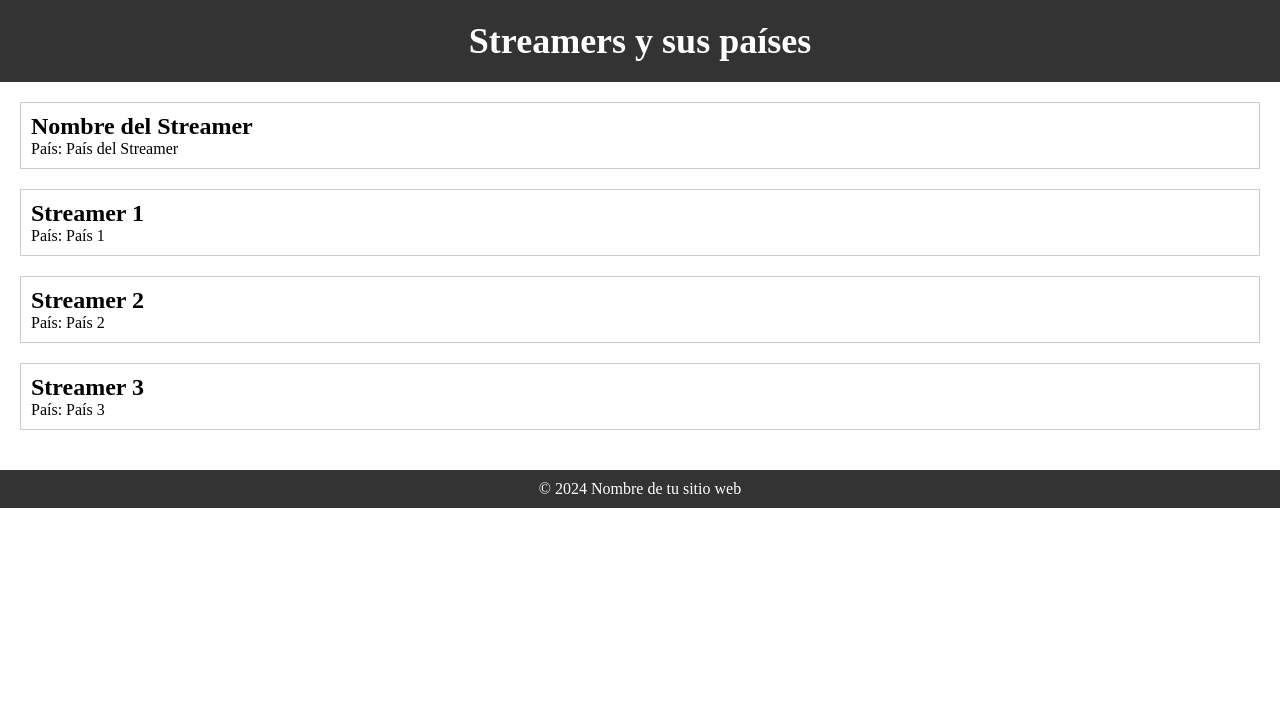
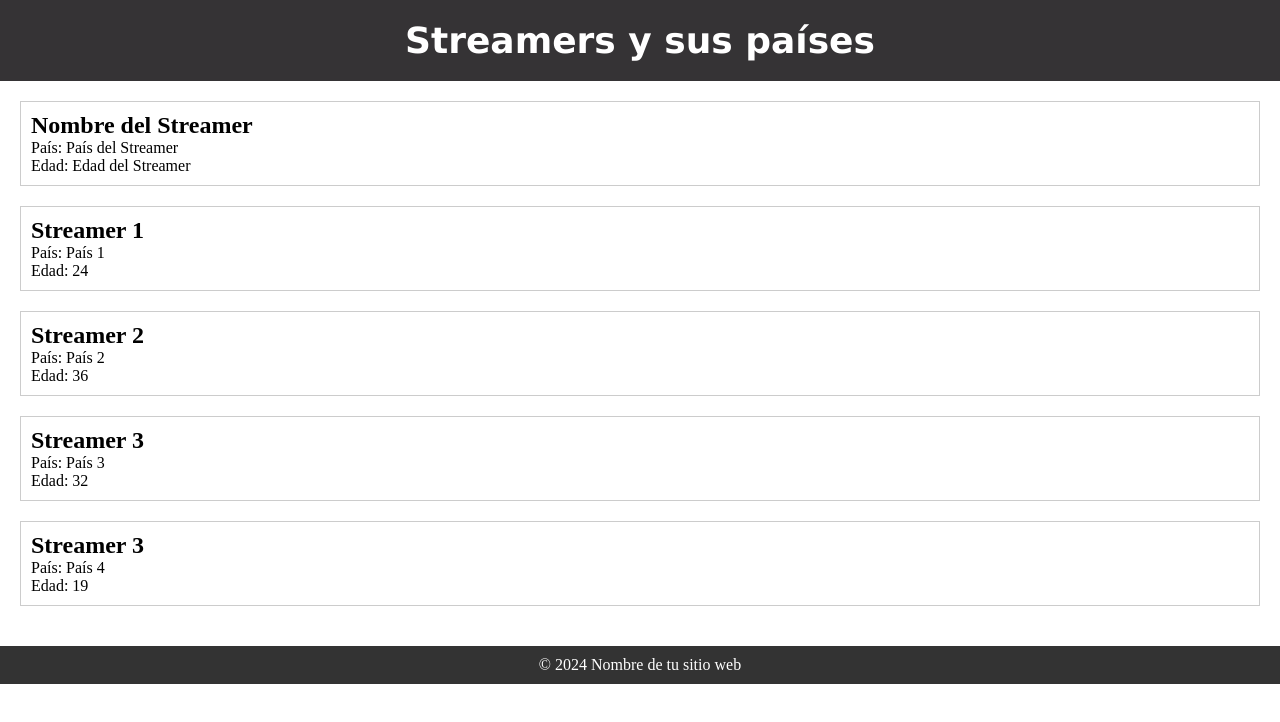
Before and after one commit to 03Serch19/Proyecto, a plain HTML site: page index.html in a window 1280 px wide. Drawn offline with Linux system fonts and the light colour scheme.

Commit message:
un par de agregados al sitio web

```diff
--- a/cosJvSct.js
+++ b/cosJvSct.js
@@ -2,9 +2,10 @@
  document.addEventListener("DOMContentLoaded", function() {
   // Array de objetos de streamers y sus países
   let streamers = [
-      { nombre: "Streamer 1", pais: "País 1" },
-      { nombre: "Streamer 2", pais: "País 2" },
-      { nombre: "Streamer 3", pais: "País 3" }
+      { nombre: "Streamer 1", pais: "País 1", edad:"24" },
+      { nombre: "Streamer 2", pais: "País 2", edad:"36"},
+      { nombre: "Streamer 3", pais: "País 3", edad:"32"},
+      { nombre: "Streamer 3", pais: "País 4", edad:"19"}
       // Añade más streamers según sea necesario
   ];
 
@@ -21,8 +22,12 @@
       let paragraph = document.createElement("p");
       paragraph.textContent = "País: " + streamer.pais;
 
+      let paragraphAge = document.createElement("p");
+      paragraphAge.textContent = "Edad: " + streamer.edad;
+
       article.appendChild(heading);
       article.appendChild(paragraph);
+      article.appendChild(paragraphAge)
       streamersSection.appendChild(article);
   });
 });
--- a/estilos1.css
+++ b/estilos1.css
@@ -7,7 +7,7 @@
 
 /* Estilo para el encabezado */
 header {
-  background-color: #333; /* Color de fondo oscuro */
+  background-color: #353335; /* Color de fondo oscuro */
   color: #fff; /* Color de texto blanco */
   padding: 20px;
   text-align: center;
@@ -16,6 +16,7 @@ header {
 /* Estilo para el título principal */
 h1 {
   font-size: 36px; /* Tamaño de fuente grande */
+  font-family:'Lucida Sans', 'Lucida Sans Regular', 'Lucida Grande', 'Lucida Sans Unicode', Geneva, Verdana, sans-serif;
 }
 
 /* Estilo para el contenido principal */
--- a/index.html
+++ b/index.html
@@ -22,6 +22,8 @@
           <article class="streamer">
               <h2>Nombre del Streamer</h2>
               <p>País: País del Streamer</p>
+              <p>Edad: Edad del Streamer</p>
+
               <!-- Puedes agregar más información sobre el streamer aquí -->
           </article>
           <!-- Puedes repetir este artículo para cada streamer -->
```
